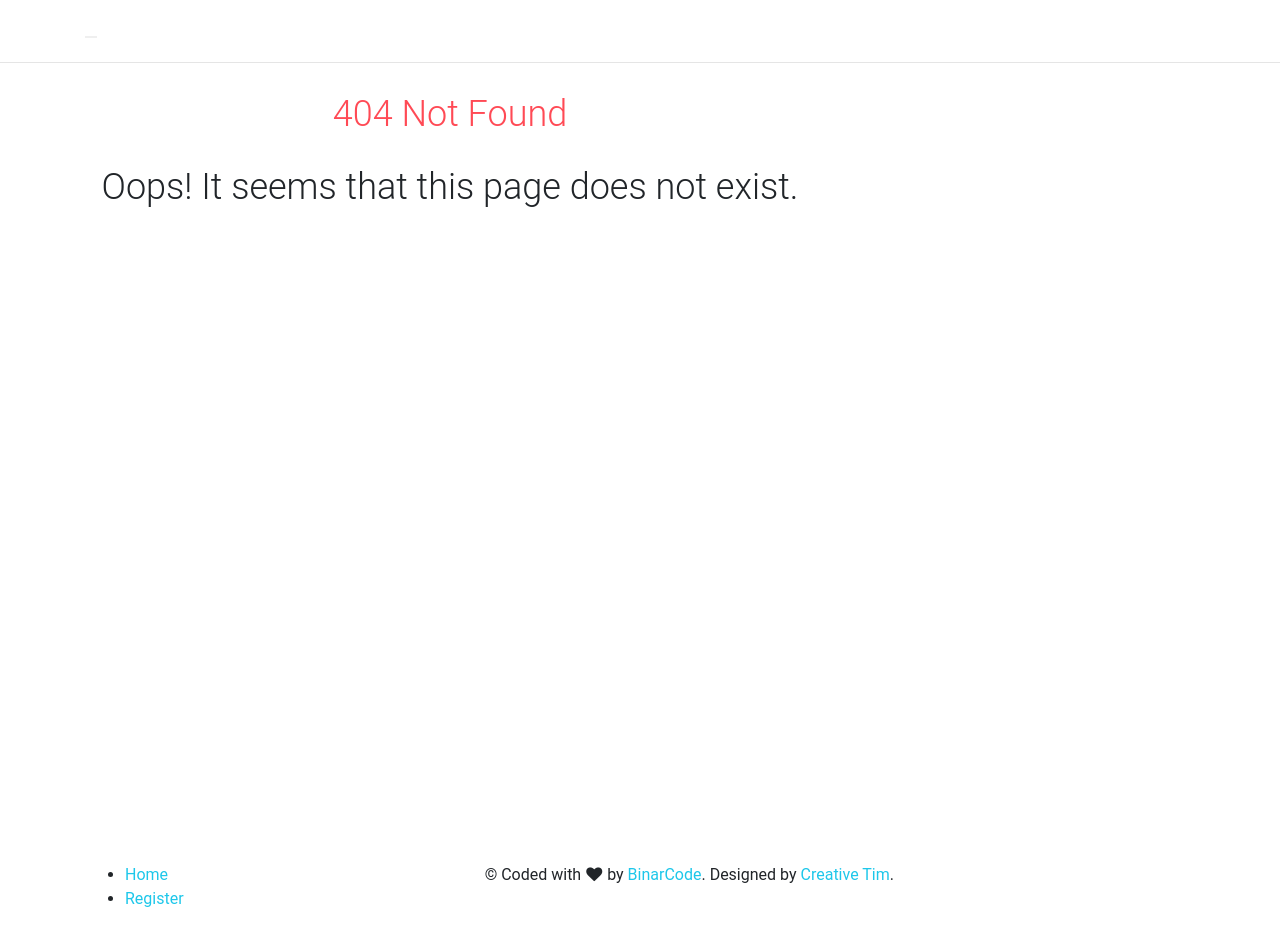
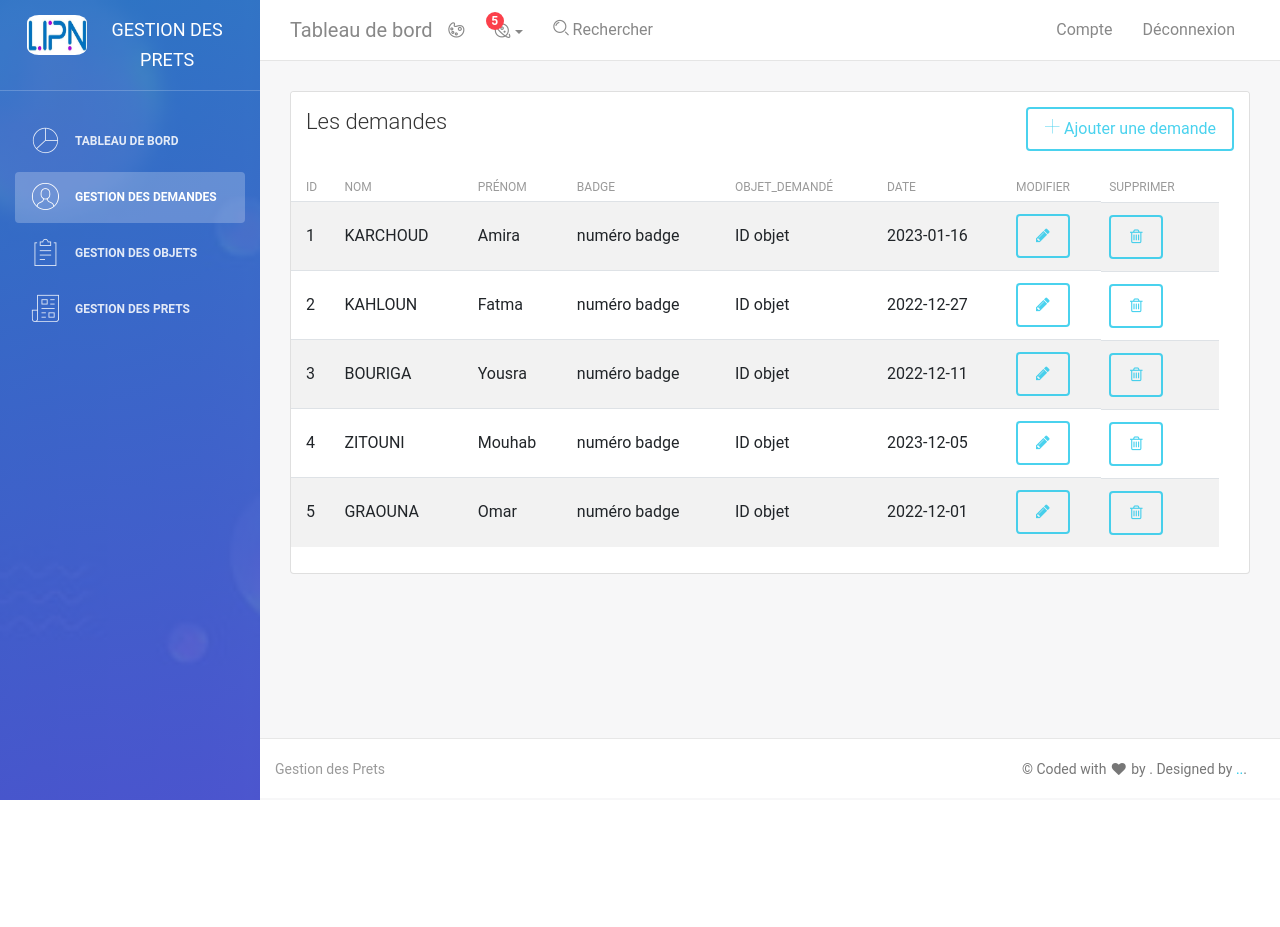
Before and after one commit to amirakarchoud/GestionDesPrets, a Vue app in the folder vue-light-bootstrap-dashboard-master/: page /#/admin/listesDemandes in a window 1280 px wide. Before the commit this address had no page. After the commit the page ends 800 px from the top, so only its background shows below. Built offline with nearby package versions, Linux system fonts and the light colour scheme; what v-tooltip would draw is missing.

Commit message:
interface consulter demande

```diff
--- a/vue-light-bootstrap-dashboard-master/src/layout/DashboardLayout.vue
+++ b/vue-light-bootstrap-dashboard-master/src/layout/DashboardLayout.vue
@@ -6,7 +6,7 @@
         <i class="nc-icon nc-chart-pie-35"></i>
         <p>Tableau de bord</p>
       </sidebar-link>
-      <sidebar-link to="/admin/user">
+      <sidebar-link to="/admin/listesDemandes">
         <i class="nc-icon nc-circle-09"></i>
         <p>Gestion des demandes</p>
       </sidebar-link>
--- /dev/null
+++ b/vue-light-bootstrap-dashboard-master/src/pages/listesDemandes.vue
@@ -0,0 +1,134 @@
+<template>
+  <div class="content">
+    <div class="container-fluid">
+      <div class="row">
+        <div class="col-12">
+          <card class="strpied-tabled-with-hover"
+                body-classes="table-full-width table-responsive"
+          >
+            <template slot="header">
+              <div class="d-flex justify-content-between">
+                <h4 class="card-title">Les demandes </h4>
+                <button class="btn btn-default btn-info"><i class="nc-icon nc-simple-add"></i>  Ajouter une demande</button>
+              </div>
+
+
+              <p class="card-category"></p>
+            </template>
+            <l-table class="table-hover table-striped"
+                     :columns="table1.columns"
+                     :data="table1.data">
+
+            </l-table>
+          </card>
+
+        </div>
+
+       <!---------------->
+       <!-- <div class="col-12 ">
+<div class="card">
+<div class="card-body">
+
+
+
+
+<div class="places-buttons">
+<div class="row justify-content-center">
+<div class="col-12 ">
+<h5>
+              <p class="category"></p></h5>
+      </div></div>
+       <div class="row justify-content-center">
+        <div class="col-md-3 col-md-offset-1"><button class="btn btn-default btn-block btn-info"><i
+              class="nc-icon nc-simple-add"></i> Ajouter une demande</button></div>
+      </div>
+
+
+
+
+      </div>
+      </div>
+      </div></div> -->
+       <!---------------->
+
+      </div>
+
+
+
+
+
+
+
+    </div>
+  </div>
+</template>
+<script>
+  import LTable from 'src/components/Table.vue'
+  import Card from 'src/components/Cards/Card.vue'
+  const tableColumns = ['Id', 'Nom', 'Prénom', 'Badge','Objet_demandé', 'Date' ]
+  const tableData = [{
+    id: 1,
+    nom: 'KARCHOUD',
+    prénom: 'Amira',
+    badge:'numéro badge',
+    objet_demandé: 'ID objet',
+    date: '2023-01-16'
+
+  },
+  {
+    id: 2,
+    nom: 'KAHLOUN',
+    prénom: 'Fatma',
+    badge:'numéro badge',
+    objet_demandé: 'ID objet',
+    date: '2022-12-27'
+
+  },
+  {
+    id: 3,
+    nom: 'BOURIGA',
+    prénom: 'Yousra',
+    badge:'numéro badge',
+    objet_demandé: 'ID objet',
+    date: '2022-12-11'
+
+  },
+  {
+    id: 4,
+    nom: 'ZITOUNI',
+    prénom: 'Mouhab',
+    badge:'numéro badge',
+    objet_demandé: 'ID objet',
+    date: '2023-12-05'
+
+  },
+  {
+    id: 5,
+    nom: 'GRAOUNA',
+    prénom: 'Omar',
+    badge:'numéro badge',
+    objet_demandé: 'ID objet',
+    date: '2022-12-01'
+
+  }]
+  export default {
+    components: {
+      LTable,
+      Card
+    },
+    data () {
+      return {
+        table1: {
+          columns: [...tableColumns],
+          data: [...tableData]
+        },
+        table2: {
+          columns: [...tableColumns],
+          data: [...tableData]
+        }
+      }
+    }
+  }
+</script>
+<style>
+</style>
--- a/vue-light-bootstrap-dashboard-master/src/routes/routes.js
+++ b/vue-light-bootstrap-dashboard-master/src/routes/routes.js
@@ -17,7 +17,7 @@ import Icons from 'src/pages/Icons.vue'
 import Maps from 'src/pages/Maps.vue'
 import Notifications from 'src/pages/Notifications.vue'
 import Upgrade from 'src/pages/Upgrade.vue'
-
+import listesDemandes from 'src/pages/listesDemandes.vue'
 const routes = [
   {
     path: '/',
@@ -58,6 +58,11 @@ const routes = [
         path: 'table-list',
         name: 'Table List',
         component: TableList
+      },
+      {
+        path: 'listesDemandes',
+        name: 'listesDemandes',
+        component: listesDemandes
       },
       {
         path: 'typography',
```
